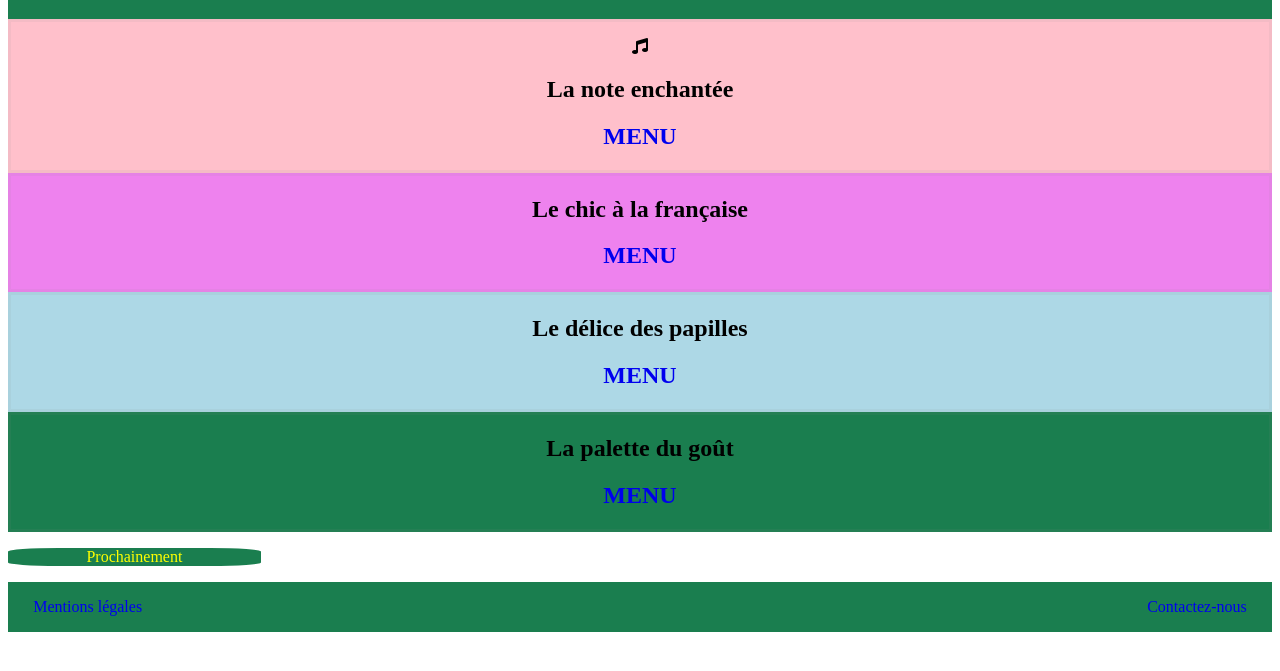
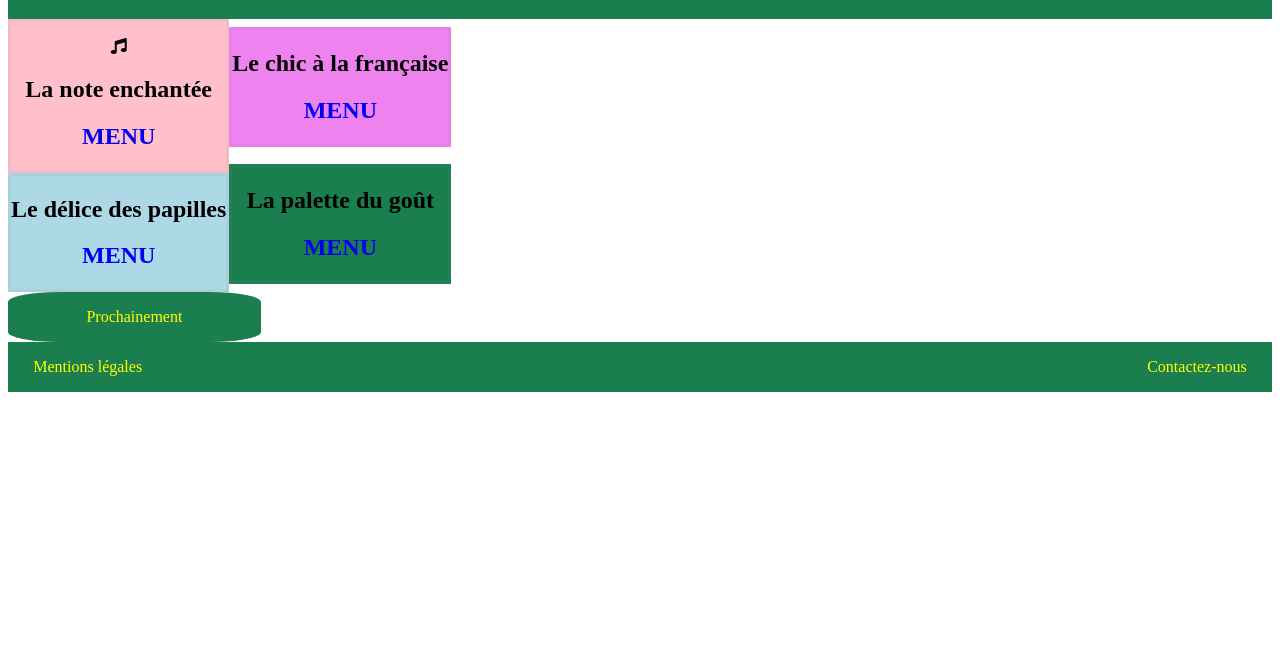
Before and after one commit to AssmaMarjane/P3_OCR, a plain HTML site: page Page_daccueil.html in a window 1280 px wide. Shown: the part 69-740 px from the top of the page. Drawn offline with Linux system fonts and the light colour scheme.

Commit message:
HTML:structure revisité CSS:modif display

```diff
--- a/CSS/style.css
+++ b/CSS/style.css
@@ -22,6 +22,24 @@ main a:hover
 {
     opacity: 0.5;
     zoom: 2;
+}
+main
+{
+    display: flex;
+    flex-direction: row;
+}
+#partieGauche
+{
+    display: flex;
+    flex-direction: column;
+    justify-content: space-around;
+}
+#partieDroite
+{
+    display: flex;
+    flex-direction: column;
+    justify-content: space-around;
+
 }
 
 #blocRose
@@ -74,8 +92,10 @@ footer
     justify-content: space-between;
     width: 96%;
     background-color: rgb(26, 126, 79);;
-    color: yellow;
     padding-left: 2%;
     padding-right: 2%;
-
 }
+footer a
+{
+    color: yellow;
+}
--- a/Page_daccueil.html
+++ b/Page_daccueil.html
@@ -16,28 +16,35 @@
         <h1>ohmyfood</h1>
     </header>
     <main>
+
+        <div id="partieGauche">
             <section id="blocRose">
                 <p><i class="fas fa-music"></i></p>
                 <h1>La note enchantée</h1>
                 <h2><a href="./Contenu/menurose.html">MENU</a></h2>
             </section>
+            <section id="blocBleu">
+                <h1>Le délice des papilles</h1>
+                <h2><a href="./Contenu/menubleu.html">MENU</a></h2>
+            </section>
+        </div>
+
+        <div id="partieDroite">
             <section id="blocViolet">
                 <h1>Le chic à la française</h1>
                 <h2><a href="./Contenu/menuviolet.html">MENU</a></h2>
-        </section>
-        <section id="blocBleu">
-            <h1>Le délice des papilles</h1>
-            <h2><a href="./Contenu/menubleu.html">MENU</a></h2>
             </section>
             <section id="blocVert">
                 <h1>La palette du goût</h1>
                 <h2><a href="./Contenu/menuvert.html">MENU</a></h2>
             </section>
+        </div>
 
+    </main>
     <nav>
         <p>Prochainement</p>
     </nav>
-    </main>
+
     <footer>
         <section>
             <p><a href="Mentions légales">Mentions légales</a></p>
@@ -48,4 +55,3 @@
     </footer>
 
 </body>
-</html>
```
Lines whose indentation alone changed are shown as unchanged.
